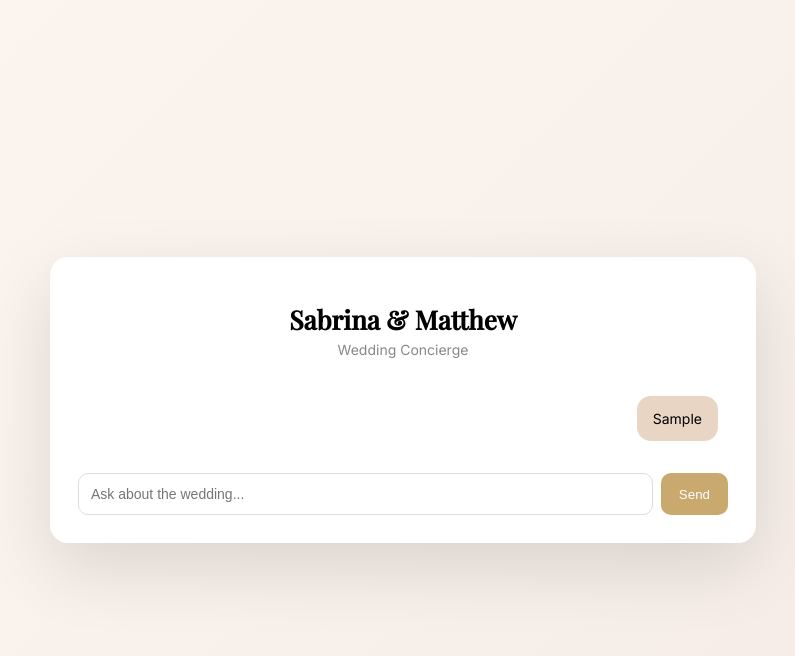
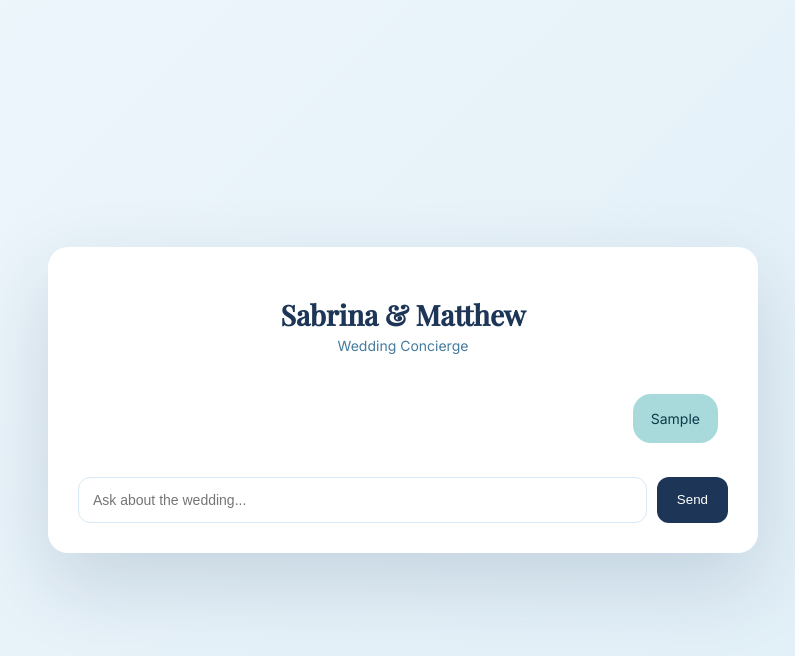
Before and after one commit to sabmatt19/wedding-concierge, a website: page index.html in a window 1280 px wide. Both pictures are taken after typing "Sample" into the empty fields and a click on the button "Send". Shown: the whole page, without its empty margins (237-1032 px from the left). Drawn offline with nearby package versions, Linux system fonts and the light colour scheme; no server answers.

Commit message:
coastal blue redesign

```diff
--- a/index.html
+++ b/index.html
@@ -9,7 +9,7 @@ rel="stylesheet">
 <style>
 body {
   margin: 0;
-  background: linear-gradient(135deg, #fdf6f0, #f4ebe6);
+  background: linear-gradient(135deg, #eef6fb, #dfeef7);
   font-family: 'Inter', sans-serif;
   display: flex;
   justify-content: center;
@@ -21,9 +21,9 @@ body {
   background: white;
   width: 95%;
   max-width: 650px;
-  border-radius: 18px;
-  box-shadow: 0 25px 70px rgba(0,0,0,0.12);
-  padding: 28px;
+  border-radius: 20px;
+  box-shadow: 0 30px 80px rgba(0, 40, 80, 0.15);
+  padding: 30px;
   display: flex;
   flex-direction: column;
 }
@@ -32,69 +32,79 @@ h1 {
   font-family: 'Playfair Display', serif;
   text-align: center;
   margin-bottom: 4px;
-  font-size: 26px;
+  font-size: 28px;
+  color: #1d3557;
 }
 
 .subtitle {
   text-align: center;
   font-size: 14px;
-  color: #888;
-  margin-bottom: 20px;
+  color: #457b9d;
+  margin-bottom: 22px;
 }
 
 #chat {
   flex: 1;
   overflow-y: auto;
   padding: 10px;
-  margin-bottom: 14px;
+  margin-bottom: 16px;
   display: flex;
   flex-direction: column;
 }
 
 .msg {
   margin: 8px 0;
-  padding: 12px 16px;
-  border-radius: 14px;
+  padding: 14px 18px;
+  border-radius: 18px;
   max-width: 80%;
   line-height: 1.5;
   font-size: 14px;
 }
 
 .user {
-  background: #e8d5c4;
+  background: #a8dadc;
   align-self: flex-end;
+  color: #0b3c49;
 }
 
 .bot {
-  background: #f3f3f3;
+  background: #f1f8fc;
+  border: 1px solid #d6e9f5;
   align-self: flex-start;
+  color: #1d3557;
 }
 
 .input-row {
   display: flex;
-  gap: 8px;
+  gap: 10px;
 }
 
 input {
   flex: 1;
-  padding: 12px;
-  border-radius: 10px;
-  border: 1px solid #ddd;
+  padding: 14px;
+  border-radius: 12px;
+  border: 1px solid #d6e9f5;
   font-size: 14px;
+  outline: none;
+}
+
+input:focus {
+  border-color: #457b9d;
 }
 
 button {
-  background: #c9a96e;
+  background: #1d3557;
   border: none;
   color: white;
-  padding: 12px 18px;
-  border-radius: 10px;
+  padding: 14px 20px;
+  border-radius: 12px;
   cursor: pointer;
   font-weight: 500;
+  transition: 0.2s ease;
 }
 
 button:hover {
-  background: #b8955f;
+  background: #16324f;
 }
 </style>
 </head>
```
